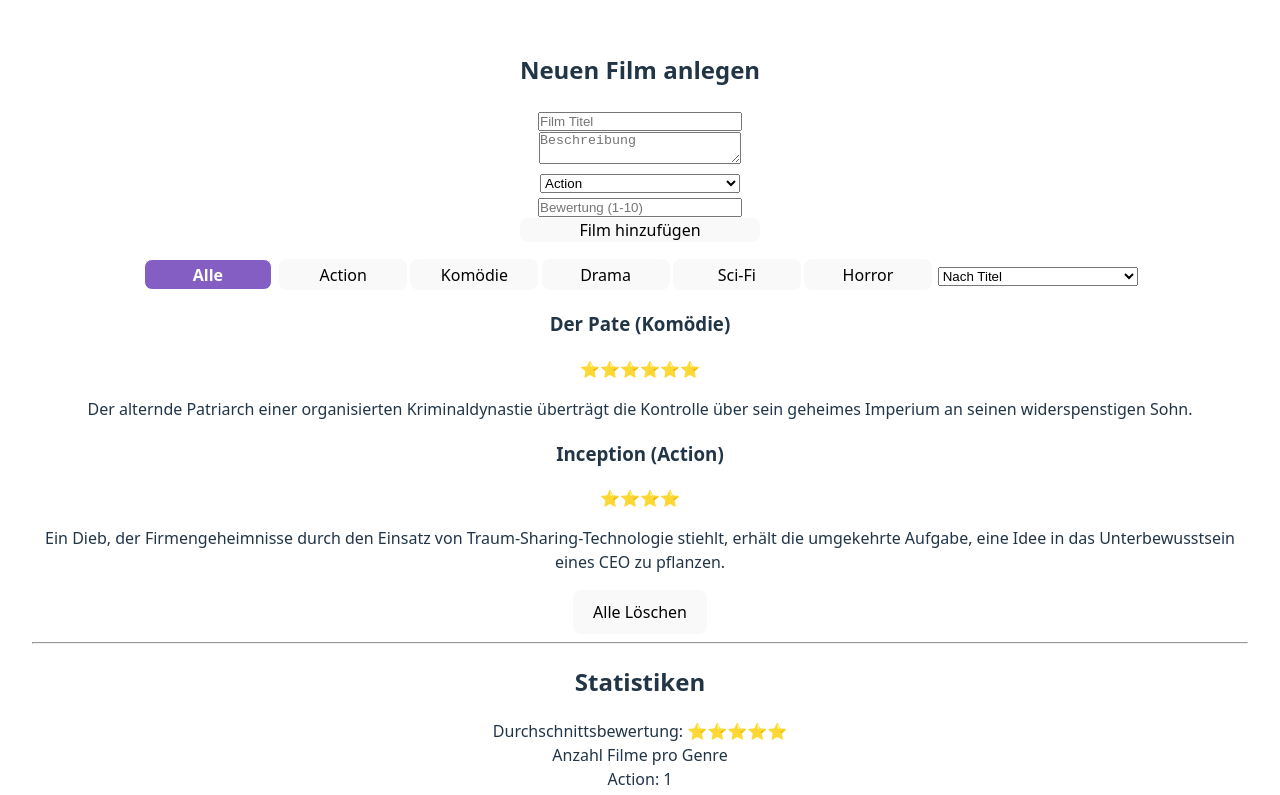
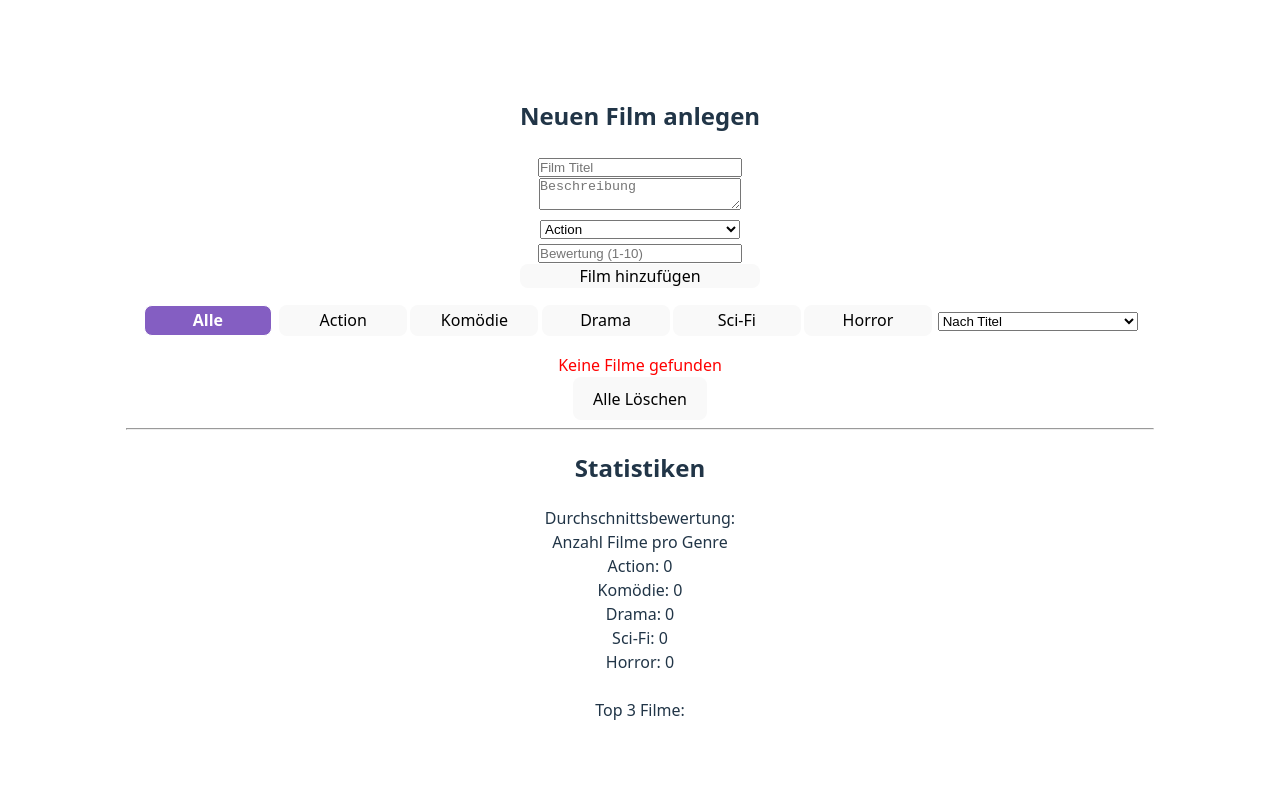
Before and after one commit to Jonny1Coder/BBK_SOW_Film-Bewertungs-App, a Svelte app: page / in a window 1280 px wide. Shown: the top 795 px of the page. Built offline with nearby package versions, Linux system fonts and the light colour scheme.

Commit message:
Removed hardcoded example films from `App.svelte` to clean up initialization data.

```diff
--- a/src/App.svelte
+++ b/src/App.svelte
@@ -3,23 +3,8 @@
 
   import FilmForm from "./components/FilmForm.svelte";
   import FilmList from "./components/FilmList.svelte";
-  import FilmCard from "./components/FilmCard.svelte";
   import Stats from "./components/Stats.svelte";
 
-  filme.add({
-    id: $filme.length,
-    titel: 'Inception',
-    beschreibung: 'Ein Dieb, der Firmengeheimnisse durch den Einsatz von Traum-Sharing-Technologie stiehlt, erhält die umgekehrte Aufgabe, eine Idee in das Unterbewusstsein eines CEO zu pflanzen.',
-    genre: genres[0],
-    bewertung: 4
-  });
-  filme.add({
-    id: $filme.length,
-    titel: 'Der Pate',
-    beschreibung: 'Der alternde Patriarch einer organisierten Kriminaldynastie überträgt die Kontrolle über sein geheimes Imperium an seinen widerspenstigen Sohn.',
-    genre: genres[1],
-    bewertung: 6
-  });
 
   let selectedGenre = 'Alle';
   let sortBy = 'titel';
```
